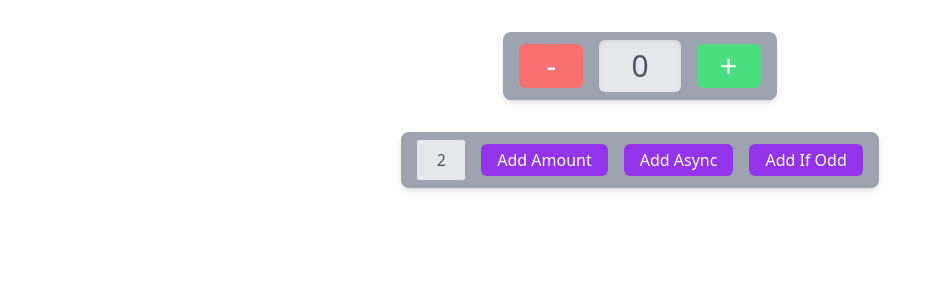
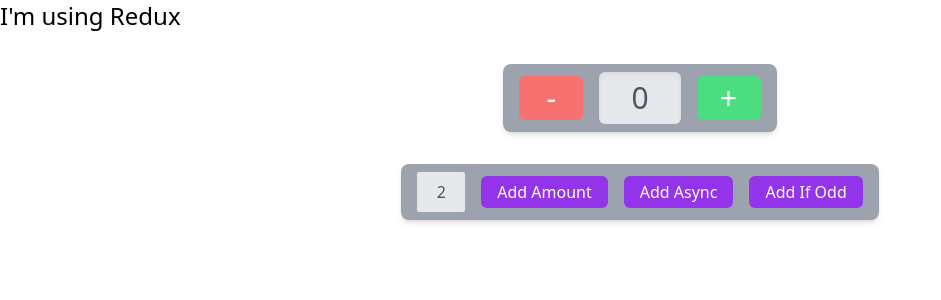
Before and after one commit to yushanwebdev/redux-tester, a React (Vite) app: page / in a window 1280 px wide. Shown: the top 300 px of the page, without its empty margins (0-941 px from the left). Built offline with nearby package versions, Linux system fonts and the light colour scheme.

Commit message:
feat: Develop the Test component - Develop it to test the re-renders on the Redux State Change - Configure the default formatter in the Workspace to the Prettier

```diff
--- a/src/App.tsx
+++ b/src/App.tsx
@@ -1,9 +1,11 @@
 import React from "react";
+import Test from "./app/Test";
 import Counter from "./features/counter/Counter";
 
 function App(): JSX.Element {
   return (
     <div className="App">
+      <Test />
       <Counter />
     </div>
   );
--- /dev/null
+++ b/src/app/Test.tsx
@@ -0,0 +1,13 @@
+import React from "react";
+
+const Test = () => {
+  console.count("count");
+
+  return (
+    <div>
+      <p className="text-2xl">I&apos;m using Redux</p>
+    </div>
+  );
+};
+
+export default Test;
```
